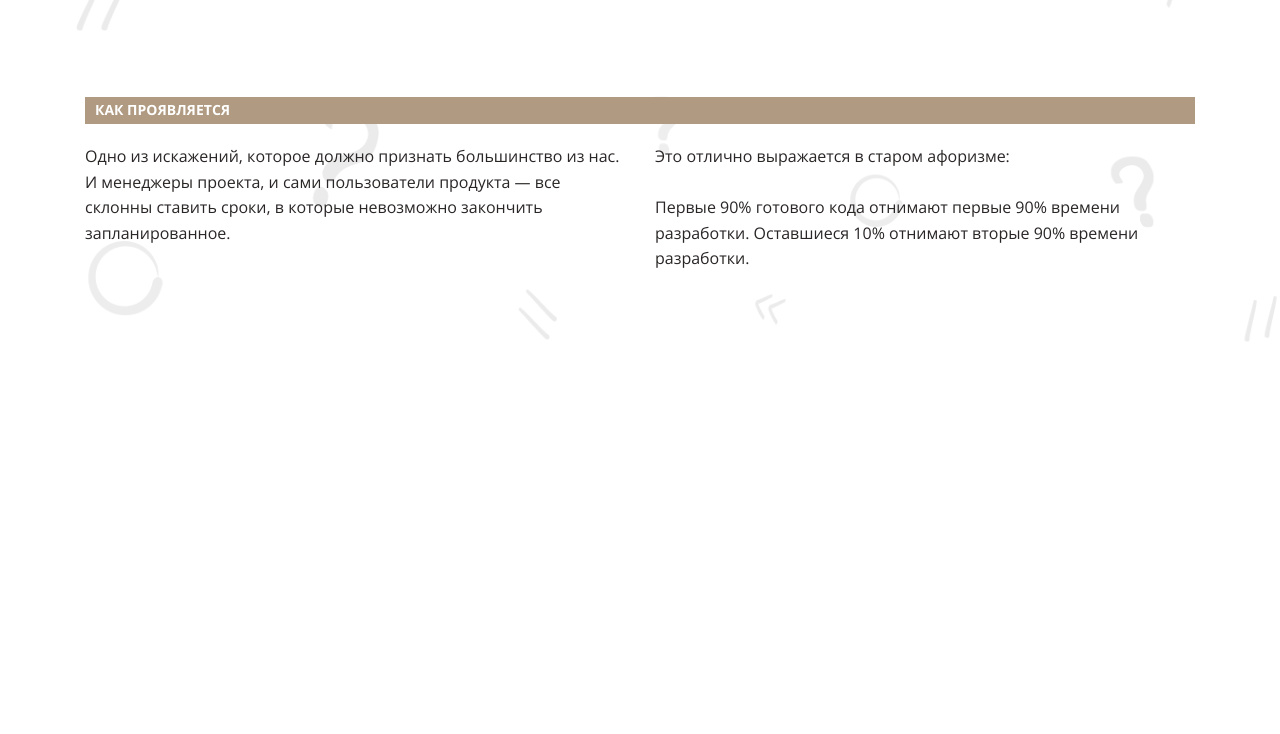
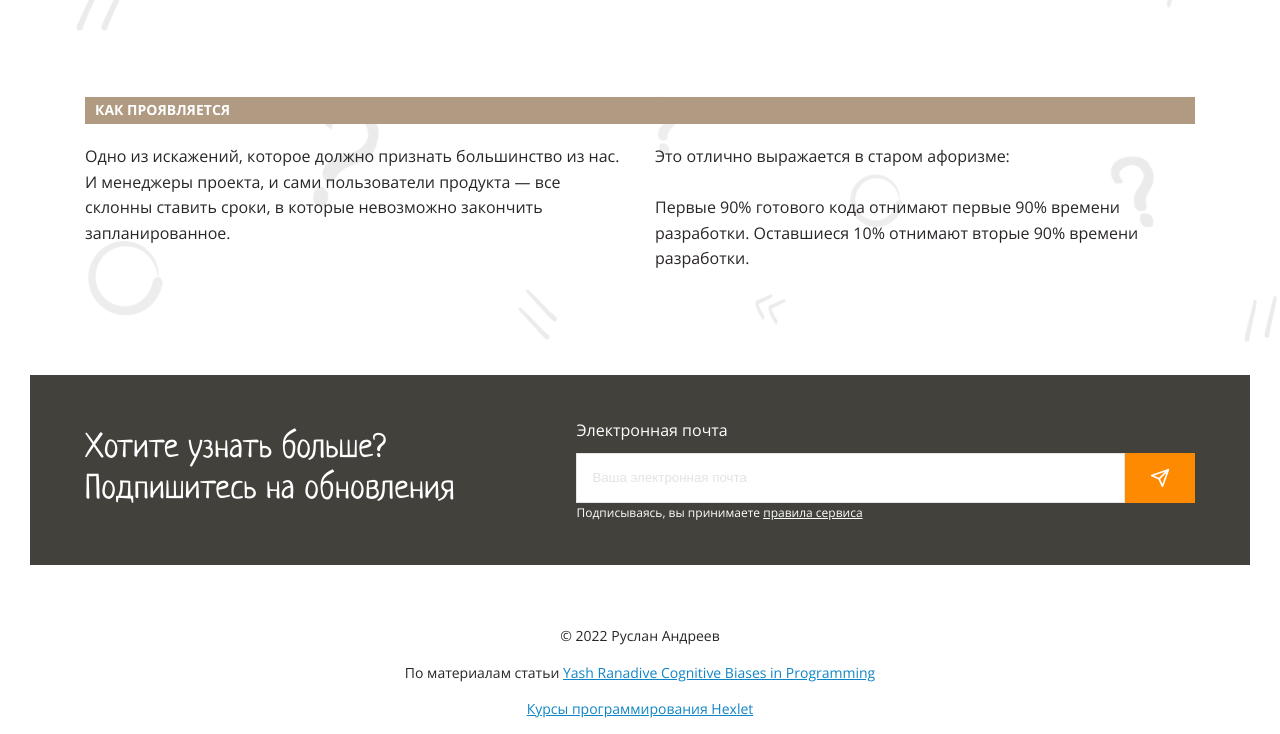
Before and after one commit to mrAnderson90/layout-designer-project-58, a website: page src/index.html in a window 1280 px wide. Shown: the part 7168-7902 px from the top of the page. Before the commit the page ends 7543 px from the top, so only its background shows below. Drawn offline with Linux system fonts and the light colour scheme.

Commit message:
Step 11. Update index and style. Footer.

```diff
--- a/src/index.html
+++ b/src/index.html
@@ -42,7 +42,7 @@
 		<div class="w-100 bg-black">
 			<nav class="content" id="navigation">
 				<div class="nav-item">
-					<h2 class="white"><span class="orange">5 когнитивных искажений</span><br>
+					<h2 class="dark-theme"><span class="orange">5 когнитивных искажений</span><br>
 						о существовании которых стоит<br>
 						помнить</h2>
 				</div>
@@ -177,5 +177,27 @@
 			</section>
 		</div>
 	</main>
+
+	<footer>
+		<section class="subscription d-flex bg-black dark-theme">
+			<div class="subscription-title">
+				<h3>Хотите узнать больше?<br>Подпишитесь на обновления</h3>
+			</div>
+			<div class="subscription-box">
+				<form class="grid-3">
+					<label class="mail-form-label" for="mail">Электронная почта</label>
+					<input class="mail-form" type="email" id="mail" placeholder="Ваша электронная почта">
+					<button class="subscription-btn bg-orange"></button>
+				</form>
+				<p class="subscribtion-agreement">Подписываясь, вы принимаете <a href="#">правила сервиса</a></p>
+			</div>
+		</section>
+		<!--Контакты-->
+		<div class="contacts">
+			<p>&copy; 2022 Руслан Андреев</p>
+			<p>По материалам статьи <a href="https://medium.com/hackernoon/cognitive-biases-in-programming-5e937707c27b">Yash Ranadive Cognitive Biases in Programming</a></p>
+			<p><a href="https://ru.hexlet.io">Курсы программирования Hexlet</a></p>
+		</div>
+	</footer>
 </body>
 </html>
--- a/src/styles/style.css
+++ b/src/styles/style.css
@@ -238,6 +238,93 @@ a.nav-item:hover * {
 	break-inside: avoid;
 }
 
+.subscription {
+	width: 1110px;
+	height: 190px;
+
+	margin: 0 auto;
+	padding: 0 55px;
+}
+
+.d-flex {
+	display: flex;
+	justify-content: space-between;
+	align-items: center;
+
+	column-gap: 122px;
+}
+
+.grid-3 {
+	display: grid;
+	grid-template-columns: repeat(2, 1fr) 70px;
+	grid-template-rows: max-content 50px;
+}
+
+.subscription-box {
+	flex: 1 1 50%;
+}
+
+.subscribtion-agreement {
+	font-size: 12px;
+	margin: 0;
+}
+
+.subscribtion-agreement a {
+	color: var(--white);
+}
+
+.mail-form-label {
+	grid-column: span 3;
+	font-size: 16px;
+	padding-bottom: 9px;
+}
+
+.mail-form {
+	grid-column: span 2;
+
+	padding: 15px;
+	border: 1px solid #e3e3e3;
+	outline: none;
+}
+
+.mail-form::placeholder {
+	opacity: 0.2;
+}
+
+.subscription-btn {
+	position: relative;
+	padding: 0;
+	border: none;
+	outline: none;
+}
+
+.subscription-btn::before {
+	position: absolute;
+	top: 0;
+	left: 0;
+	height: 100%;
+	width: 100%;
+	background-image: url('../assets/images/send.svg');
+	background-size: 20px 20px;
+	background-repeat: no-repeat;
+	background-position: center;
+
+	content: '';
+}
+
+.contacts {
+	margin-top: 60px;
+	font-size: 14px;
+}
+
+.contacts * {
+	text-align: center;
+}
+
+.contacts a {
+	color: var(--blue);
+}
+
 .bg-brown {
 	background-color: var(--brown);
 }
@@ -246,16 +333,16 @@ a.nav-item:hover * {
 	background-color: var(--main-dark);
 }
 
+.bg-orange {
+	background-color: var(--orange);
+}
+
 .orange {
 	color: var(--orange);
 }
 
-.white {
+.dark-theme {
 	color: var(--white);
-}
-
-.dark-theme {
-	color: white;
 }
 
 .dark-theme .flex-box .flex-box-item .content-header::before {
```
